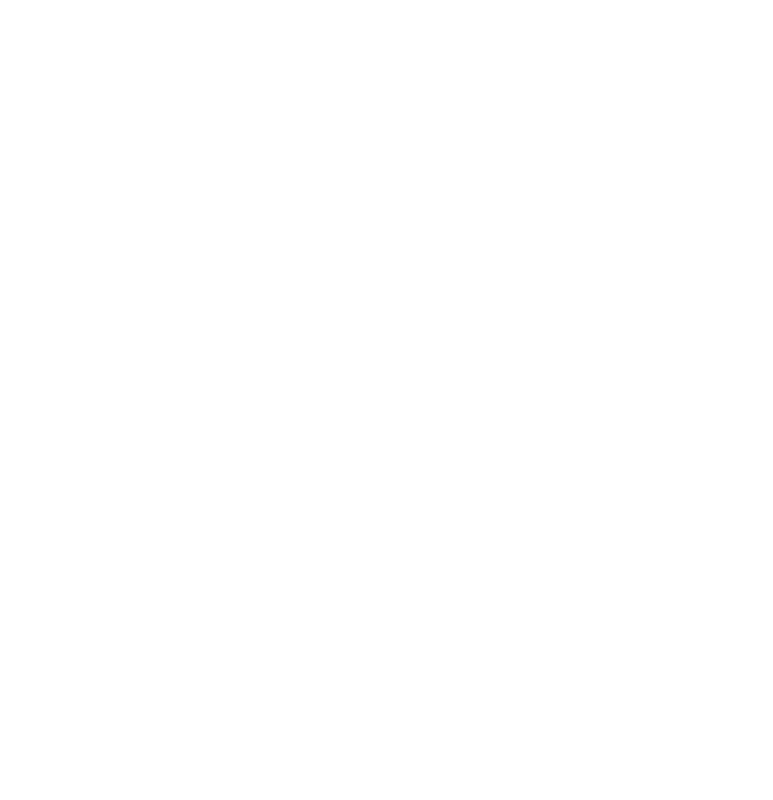
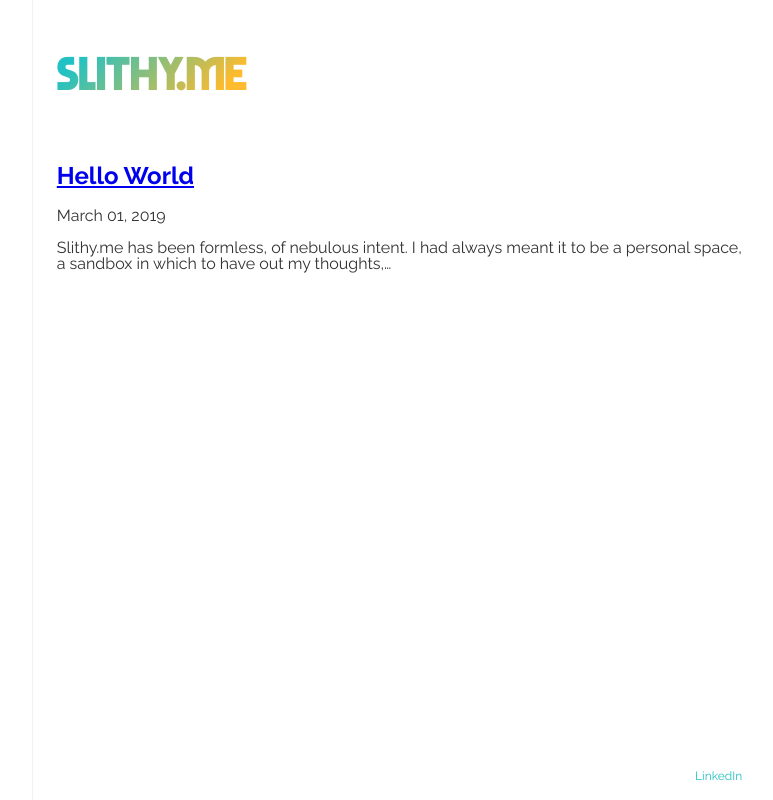
Before and after one commit to mjcampagna/slithy-me, a Gatsby site: page /posts in a window 1280 px wide. Before the commit this address had no page. Shown: the whole page, without its empty margins (241-1014 px from the left). Built offline with nearby package versions, Linux system fonts and the light colour scheme; Gatsby itself is replaced by a stand-in of ours; a web font is replaced by a local one.

Commit message:
Create separate "posts" page

```diff
--- a/gatsby-node.js
+++ b/gatsby-node.js
@@ -4,17 +4,19 @@
 	const { createPage } = actions
 
 	return new Promise((resolve, reject) => {
-		graphql(`{
-			allMdx {
-				edges {
-					node {
-						frontmatter {
-							slug
+		graphql(`
+			{
+				allMdx {
+					edges {
+						node {
+							frontmatter {
+								slug
+							}
 						}
 					}
 				}
 			}
-		}`)
+		`)
 		.then(results => {
 			results.data.allMdx.edges.forEach(({ node }) => {
 				const { slug } = node.frontmatter
--- a/src/components/Header/style.scss
+++ b/src/components/Header/style.scss
@@ -4,7 +4,6 @@
 	h1 {
 		font-family: 'Marvin Visions', sans-serif;
 		font-size: 3rem;
-		letter-spacing: 0.01ch;
 		line-height: 1;
 		margin: 0;
 
--- /dev/null
+++ b/src/pages/posts/index.js
@@ -0,0 +1,50 @@
+import React from 'react'
+import { graphql, Link } from 'gatsby'
+import Layout from '../../components/Layout'
+import SEO from '../../components/SEO'
+
+const Posts = ({ children, data, location }) => {
+	const { edges: posts } = data.allMdx
+	return (
+		<Layout location={location}>
+			<SEO
+				title="Blog"
+			/>
+			{ posts.map(({ node }) => {
+				const { excerpt } = node
+				const { date, slug, title } = node.frontmatter
+				return (
+					<article key={slug}>
+						<h2 className="heading"><Link to={`post/${slug}`}>{title}</Link></h2>
+						<p className="dateline">{date}</p>
+						<p>{/* edge.node.frontmatter.excerpt || */ excerpt}</p>
+					</article>
+				)
+		})}
+		</Layout>
+	)
+}
+
+export default Posts
+
+export const pageQuery = graphql`
+  query blogIndex {
+		allMdx(
+			limit: 10,
+			sort: {
+				fields: [frontmatter___date],
+				order: DESC,
+			}) {
+			edges {
+				node {
+					excerpt
+					frontmatter {
+						date(formatString: "MMMM DD, YYYY")
+						slug
+						title
+					}
+				}
+			}
+		}
+  }
+`
```
